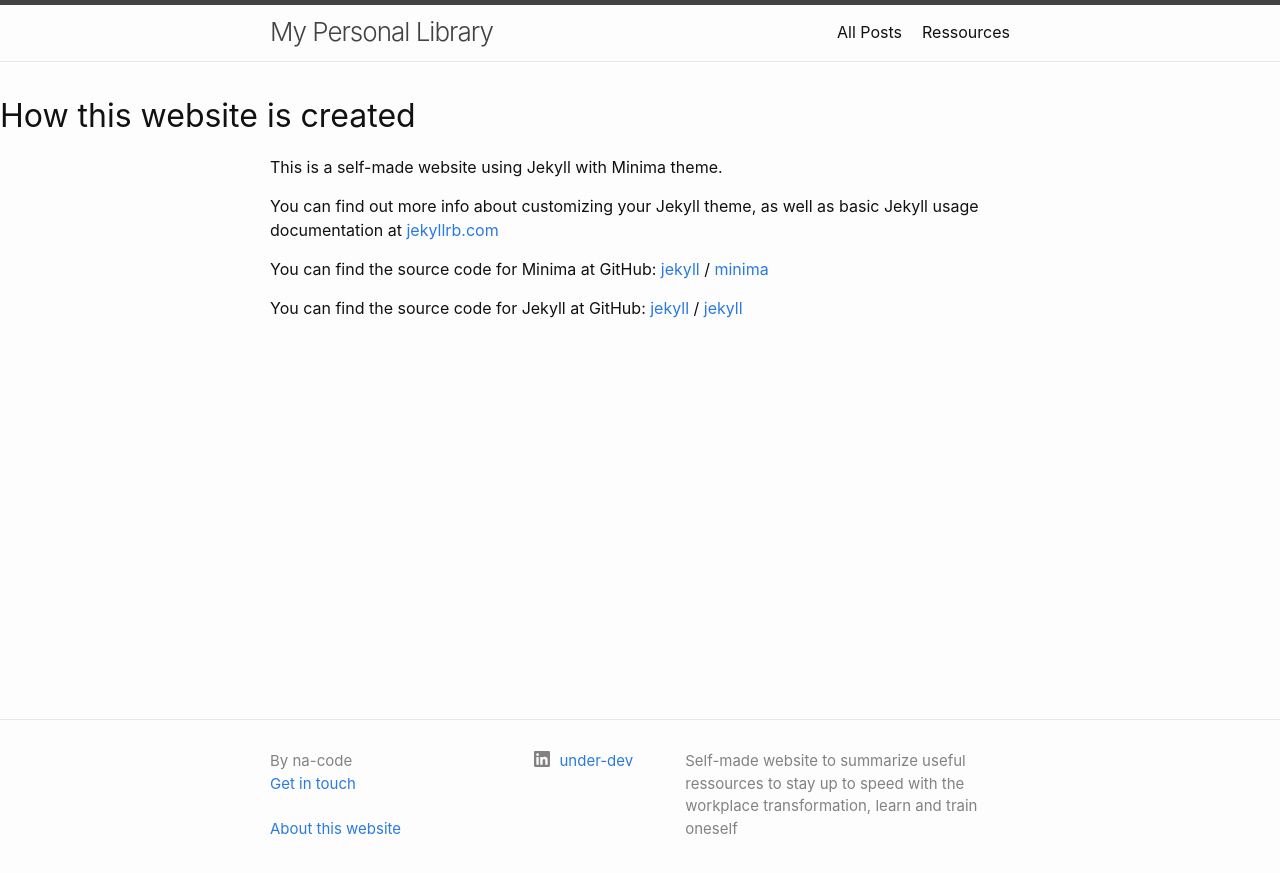
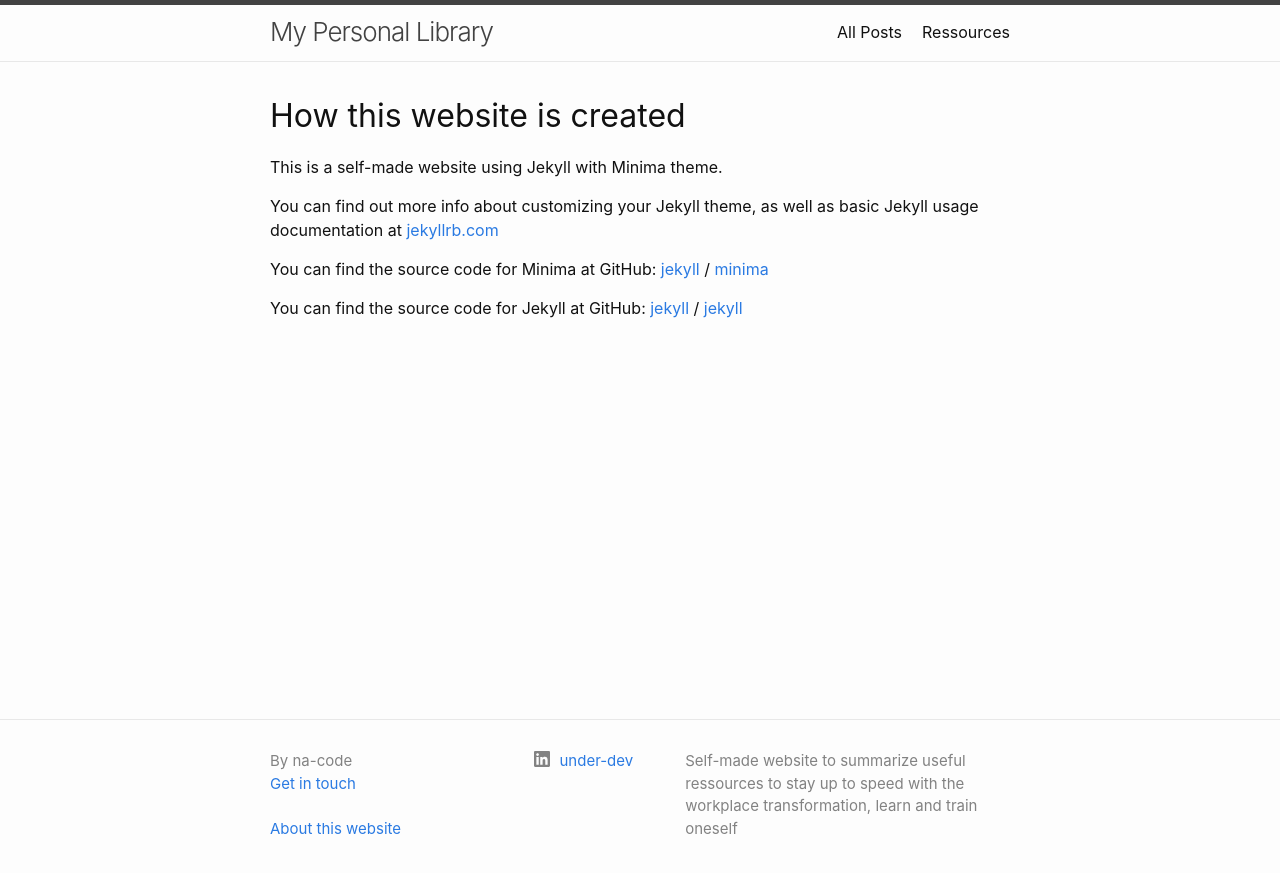
Before and after one commit to na-code/na-site, a Jekyll site: the page built from pages/about.markdown, in a window 1280 px wide. Shown: the top 873 px of the page. Built offline with Jekyll 4.4.1, drawn with Linux system fonts in a browser that asks for light colours.

Commit message:
Update default.html

```diff
--- a/_layouts/default.html
+++ b/_layouts/default.html
@@ -20,11 +20,12 @@
 
     <main class="page-content" aria-label="Content">
 
-      {%- if page.title -%}
-        <h1 class="page-heading">{{ page.title }}</h1>
-      {%- endif -%}
+      <div class="wrapper">
 
-      <div class="wrapper">
+        {%- if page.title -%}
+            <h1 class="page-heading">{{ page.title }}</h1>
+        {%- endif -%}
+
         {{ content }}
       </div>
     </main>
```
